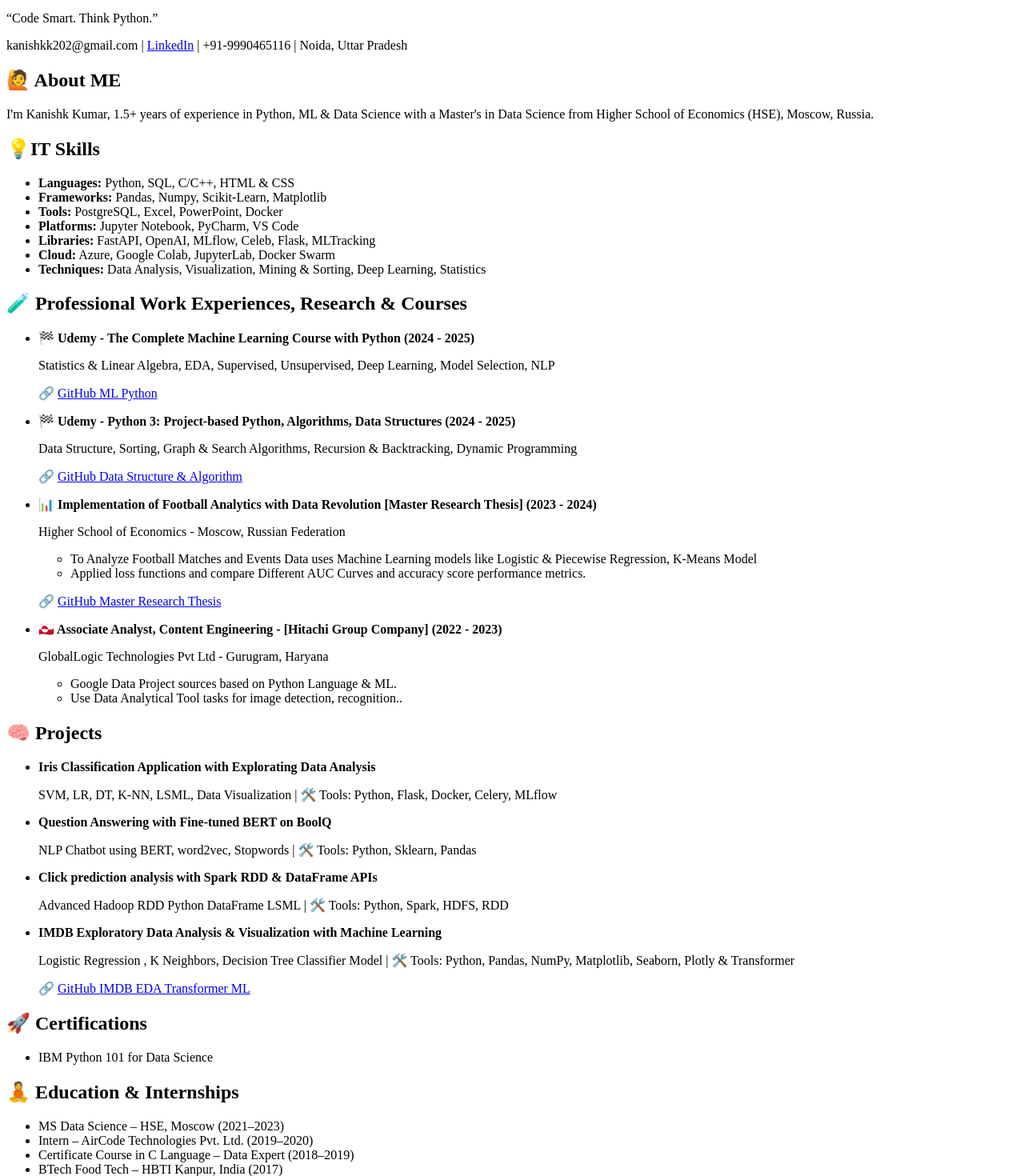
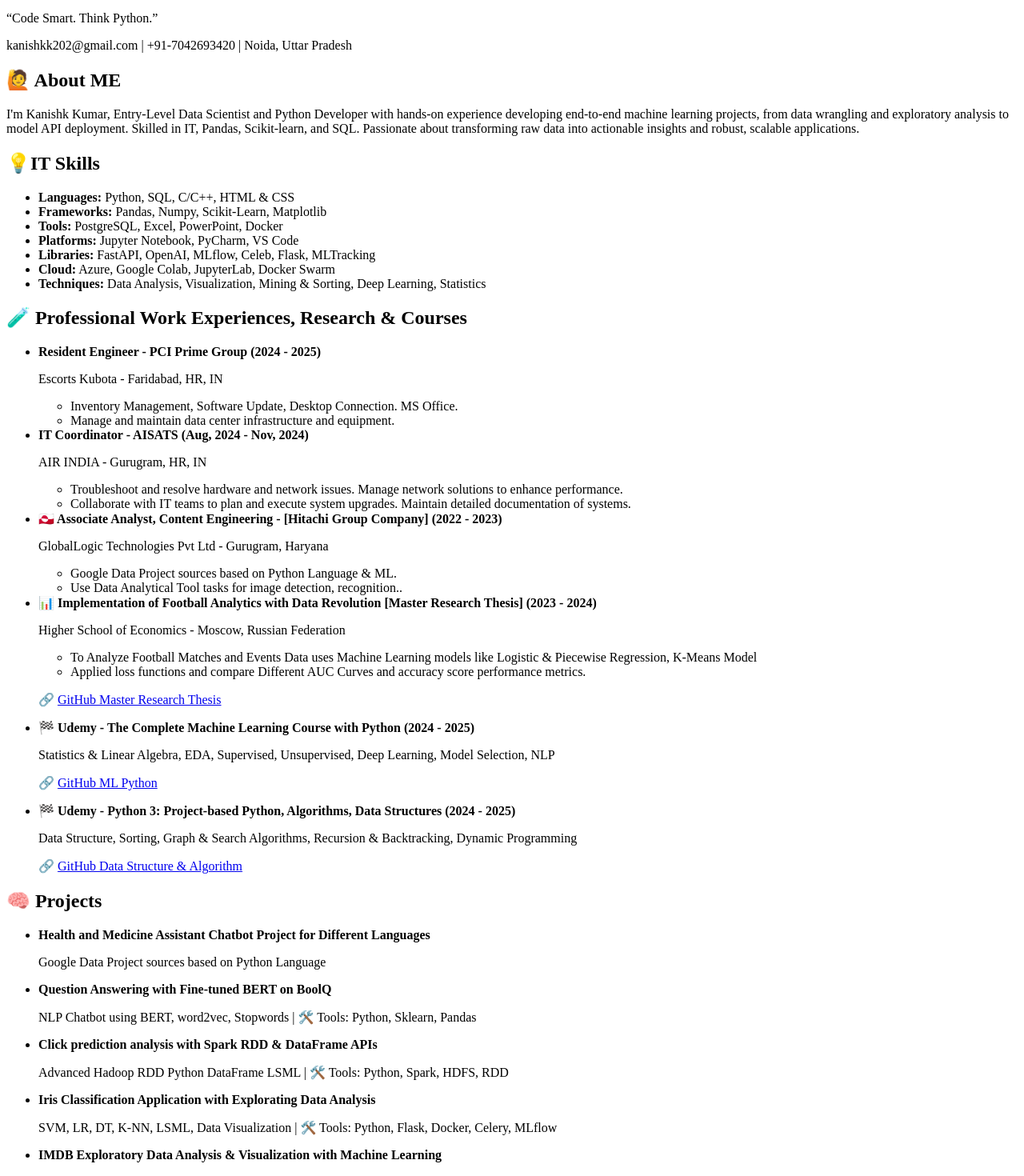
Before and after one commit to kkr202mlds/kanishk-portfolio, a React (Create React App) app: page / in a window 1280 px wide. Shown: the part 100-1570 px from the top of the page at 80% size. Built offline with nearby package versions, Linux system fonts and the light colour scheme.

Commit message:
Update App.jsx

```diff
--- a/src/App.jsx
+++ b/src/App.jsx
@@ -8,16 +8,12 @@
         <p className="text-center text-gray-700">Data Scientist | Python Associate | ML Analyst</p>
         <p className="text-center italic">“Code Smart. Think Python.”</p>
         <p className="text-center text-sm mb-6">
-          kanishkk202@gmail.com |{" "}
-          <a className="text-blue-600" href="https://www.linkedin.com/in/kkanishk32">
-            LinkedIn
-          </a>{" "}
-          | +91-9990465116 | Noida, Uttar Pradesh </p>
+          kanishkk202@gmail.com |{" "}+91-7042693420 | Noida, Uttar Pradesh </p>
 
       <section>
         <h2 className="text-2xl font-semibold mb-3">🙋 About ME</h2>
         <p className= "mb-6">
-          I'm Kanishk Kumar, 1.5+ years of experience in Python, ML & Data Science with a Master's in Data Science from Higher School of Economics (HSE), Moscow, Russia.
+          I'm Kanishk Kumar, Entry-Level Data Scientist and Python Developer with hands-on experience developing end-to-end machine learning projects, from data wrangling and exploratory analysis to model API deployment. Skilled in IT, Pandas, Scikit-learn, and SQL. Passionate about transforming raw data into actionable insights and robust, scalable applications.
         </p>
       </section>
 
@@ -38,6 +34,39 @@
         <h2 className="text-2xl font-semibold mb-3">🧪 Professional Work Experiences, Research & Courses</h2>
         <ul className="space-y-4">
           <li>
+            <strong>Resident Engineer - PCI Prime Group (2024 - 2025)</strong>
+           <p>Escorts Kubota - Faridabad, HR, IN</p>
+          <ul className="list-disc pl-5">
+            <li>Inventory Management, Software Update, Desktop Connection. MS Office.</li>
+            <li>Manage and maintain data center infrastructure and equipment.</li>
+          </ul>
+          </li>
+          <li>
+            <strong>IT Coordinator - AISATS (Aug, 2024 - Nov, 2024)</strong>
+           <p>AIR INDIA - Gurugram, HR, IN</p>
+          <ul className="list-disc pl-5">
+            <li>Troubleshoot and resolve hardware and network issues. Manage network solutions to enhance performance.</li>
+            <li>Collaborate with IT teams to plan and execute system upgrades. Maintain detailed documentation of systems.</li>
+          </ul>
+          </li>
+          <li>
+           <strong>🇬🇱 Associate Analyst, Content Engineering - [Hitachi Group Company] (2022 - 2023)</strong>
+            <p>GlobalLogic Technologies Pvt Ltd - Gurugram, Haryana</p>
+          <ul className="list-disc pl-5">
+            <li>Google Data Project sources based on Python Language & ML.</li>
+            <li className= "mb-7">Use Data Analytical Tool tasks for image detection, recognition..</li>
+          </ul>
+         </li>
+         <li>
+            <strong>📊 Implementation of Football Analytics with Data Revolution [Master Research Thesis] (2023 - 2024)</strong>
+           <p>Higher School of Economics - Moscow, Russian Federation</p>
+          <ul className="list-disc pl-5">
+            <li>To Analyze Football Matches and Events Data uses Machine Learning models like Logistic & Piecewise Regression, K-Means Model</li>
+            <li>Applied loss functions and compare Different AUC Curves and accuracy score performance metrics.</li>
+          </ul>
+            <p className="pt-2">🔗 <a className="text-blue-600" href="https://github.com/kkr202mlds/Work_Experience_Research_Course/tree/main/Impl_Fot_Anl_w_Dat_Revo">GitHub Master Research Thesis</a></p>
+          </li>
+         <li>
             <strong>🏁 Udemy - The Complete Machine Learning Course with Python (2024 - 2025)</strong>
             <p>Statistics & Linear Algebra, EDA, Supervised, Unsupervised, Deep Learning, Model Selection, NLP</p>
         <p className="pt-2">🔗 <a className="text-blue-600" href="https://github.com/kkr202mlds/Work_Experience_Research_Course/tree/main/Ud_Cmp_ML_Cur_wt_Py">GitHub ML Python</a></p>
@@ -47,23 +76,6 @@
             <p>Data Structure, Sorting, Graph & Search Algorithms, Recursion & Backtracking, Dynamic Programming</p>
         <p className="pt-2">🔗 <a className="text-blue-600" href="https://github.com/kkr202mlds/Work_Experience_Research_Course/tree/main/Ud_Py_Alg_Dat_Struc">GitHub Data Structure & Algorithm</a></p>
 	  </li>
-          <li>
-            <strong>📊 Implementation of Football Analytics with Data Revolution [Master Research Thesis] (2023 - 2024)</strong>
-           <p>Higher School of Economics - Moscow, Russian Federation</p>
-          <ul className="list-disc pl-5">
-            <li>To Analyze Football Matches and Events Data uses Machine Learning models like Logistic & Piecewise Regression, K-Means Model</li>
-            <li>Applied loss functions and compare Different AUC Curves and accuracy score performance metrics.</li>
-          </ul>
-            <p className="pt-2">🔗 <a className="text-blue-600" href="https://github.com/kkr202mlds/Work_Experience_Research_Course/tree/main/Impl_Fot_Anl_w_Dat_Revo">GitHub Master Research Thesis</a></p>
-          </li>
-          <li>
-           <strong>🇬🇱 Associate Analyst, Content Engineering - [Hitachi Group Company] (2022 - 2023)</strong>
-            <p>GlobalLogic Technologies Pvt Ltd - Gurugram, Haryana</p>
-          <ul className="list-disc pl-5">
-            <li>Google Data Project sources based on Python Language & ML.</li>
-            <li className= "mb-7">Use Data Analytical Tool tasks for image detection, recognition..</li>
-          </ul>
-         </li>
         </ul>
      </section>
 
@@ -72,8 +84,8 @@
         <h2 className="text-2xl font-semibold mb-3">🧠 Projects</h2>
         <ul className="space-y-4">
           <li>
-            <strong>Iris Classification Application with Explorating Data Analysis</strong>
-            <p>SVM, LR, DT, K-NN, LSML, Data Visualization | 🛠️ Tools: Python, Flask, Docker, Celery, MLflow</p>
+            <strong>Health and Medicine Assistant Chatbot Project for Different Languages</strong>
+            <p>Google Data Project sources based on Python Language</p>
           </li>
           <li>
             <strong>Question Answering with Fine-tuned BERT on BoolQ</strong>
@@ -82,6 +94,10 @@
           <li>
             <strong>Click prediction analysis with Spark RDD & DataFrame APIs</strong>
             <p>Advanced Hadoop RDD Python DataFrame LSML | 🛠️ Tools: Python, Spark, HDFS, RDD</p>
+          </li>
+          <li>
+            <strong>Iris Classification Application with Explorating Data Analysis</strong>
+            <p>SVM, LR, DT, K-NN, LSML, Data Visualization | 🛠️ Tools: Python, Flask, Docker, Celery, MLflow</p>
           </li>
           <li>
             <strong>IMDB Exploratory Data Analysis & Visualization with Machine Learning</strong>
@@ -111,8 +127,8 @@
       <section>
         <h2 className="text-2xl font-semibold mb-4">✅ Contact</h2>
         <p>📧 kanishkk202@gmail.com</p>
-        <p>🔗 <a className="text-blue-600" href="https://wa.me/9990465116">WhatsApp</a> | <a className="text-blue-600" href="https://linkedin.com/in/kkanishk32">LinkedIn</a></p>
-        <p>📱 M.No: +91-9990465116</p>
+        <p>🔗 <a className="text-blue-600" href="https://wa.me/7042693420">WhatsApp</a></p>
+        <p>📱 M.No: +91-7042693420</p>
         <p className="mb-7">🌍 Available for remote/office work, mentoring, collaborations</p>
       </section>
       <section>
```
